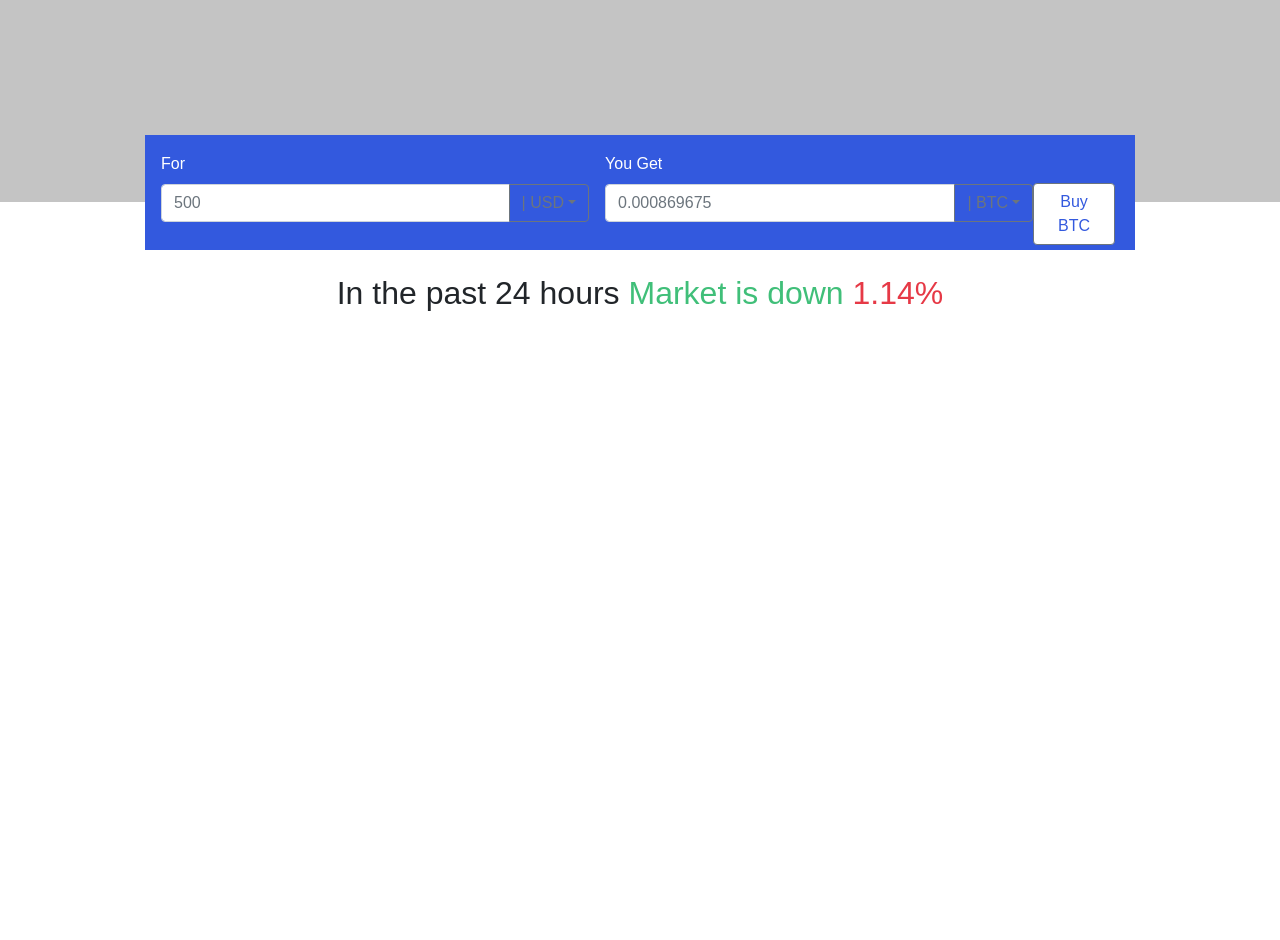
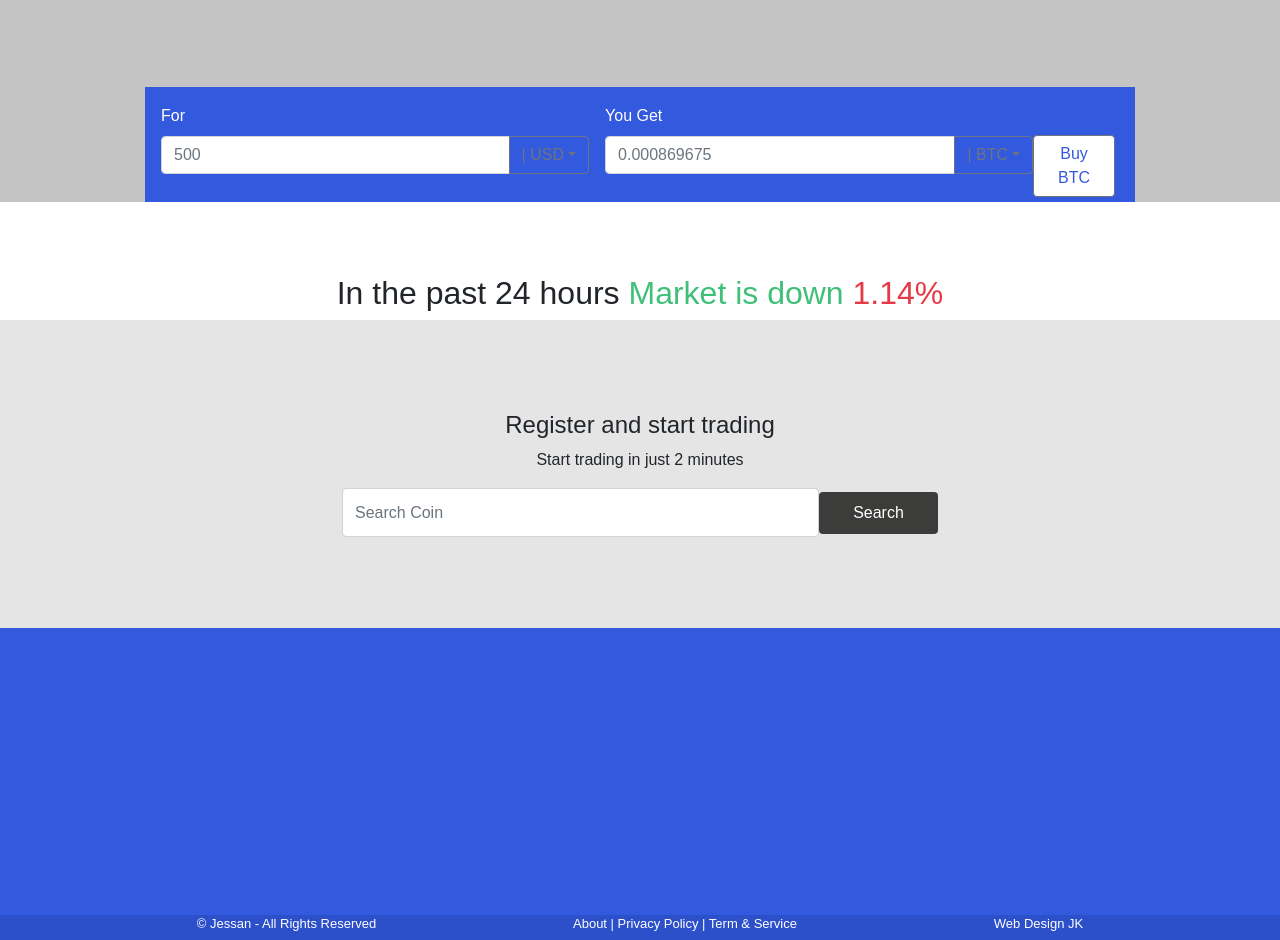
Before and after one commit to rased100/Crypto-Currency-client, a React (Create React App) app: page / in a window 1280 px wide. Shown: the part 300-1240 px from the top of the page. Before the commit the page ends 800 px from the top, so only its background shows below. Built offline with nearby package versions, Linux system fonts and the light colour scheme.

Commit message:
footer end

```diff
--- a/src/App.js
+++ b/src/App.js
@@ -1,12 +1,16 @@
 import './App.css';
+import Footer from './pages/Footer/Footer';
 import Header from './pages/Header/Header';
 import MarketStatus from './pages/MarketStatus/MarketStatus';
+import Register from './pages/Register/Register';
 
 function App() {
   return (
     <div className="App">
       <Header></Header>
       <MarketStatus></MarketStatus>
+      <Register></Register>
+      <Footer></Footer>
     </div>
   );
 }
--- /dev/null
+++ b/src/pages/Footer/Footer.css
@@ -0,0 +1,20 @@
+.fContainer{
+    /* height: 344px; */
+    background-color: #3359DE;
+}
+.fEnd{
+
+}
+.fEnd h4{
+    font-weight: 500;
+    font-size: 13px;
+    line-height: 17px;
+    color: #FFFFFF;
+}
+.fTopSection{
+    height: 287px;
+    background-color: #3359DE;
+}
+.fBottomSection{
+    background-color: #2C4FCA;
+}
--- /dev/null
+++ b/src/pages/Footer/Footer.js
@@ -0,0 +1,21 @@
+import React from 'react';
+import './Footer.css';
+
+const Footer = () => {
+    return (
+        <div className='fContainer'>
+            <div className='fTopSection'>
+
+            </div>
+            <div className='fBottomSection'>
+                <div className='d-flex justify-content-evenly justify-content-center fEnd'>
+                    <h4>© Jessan  - All Rights Reserved</h4>
+                    <h4> About | Privacy Policy | Term & Service</h4>
+                    <h4><span>Web Design </span>JK</h4>
+                </div>
+            </div>
+        </div>
+    );
+};
+
+export default Footer;
--- a/src/pages/HeaderComponent/HeaderComponent.css
+++ b/src/pages/HeaderComponent/HeaderComponent.css
@@ -30,8 +30,8 @@
 
 /* buy BTC */
 .btcBg{
-    position: relative;
-    top: 48px;
+    /* position: relative;
+    top: 48px; */
     background-color: #3359DE;
     color: white;
 }
--- /dev/null
+++ b/src/pages/Register/Register.css
@@ -0,0 +1,28 @@
+.regContainer{
+    height: 148px;
+    width: 766px;
+    margin-top: 80px;
+    margin-bottom: 80px;
+}
+.regBg{
+    background-color: #E5E5E6;
+}
+.inputReg{
+    height: 49px;
+    width: 477px;
+    z-index: 1;
+}
+.regBtn{
+    /* position: relative;
+    left: -100px; */
+    height: 42px;
+    width: 119px;
+    margin-top: 4px;
+    background-color: #3C3C3B;
+    color: white;
+    /* border-radius: 20px; */
+    border: none;
+    padding-left: 20px;
+    padding-right: 20px;
+    z-index: 2;
+}
--- /dev/null
+++ b/src/pages/Register/Register.js
@@ -0,0 +1,30 @@
+import React from 'react';
+import { Button, FormControl, InputGroup } from 'react-bootstrap';
+import './Register.css';
+
+const Register = () => {
+    return (
+        <div className='d-flex justify-content-center regBg'>
+            <div className='regContainer d-flex justify-content-center align-items-center'>
+                <div>
+                    <h4>Register and start trading</h4>
+                    <p>Start trading in just 2 minutes</p>
+                    <div className='d-flex'>
+                        <InputGroup className="inputReg">
+                            <FormControl
+                                placeholder="Search Coin"
+                                aria-label="Recipient's username"
+                                aria-describedby="basic-addon2"
+                            />
+                        </InputGroup>
+                        <Button className='regBtn' variant="outline-secondary" id="button-addon2">
+                            Search
+                        </Button>
+                    </div>
+                </div>
+            </div>
+        </div>
+    );
+};
+
+export default Register;
```
